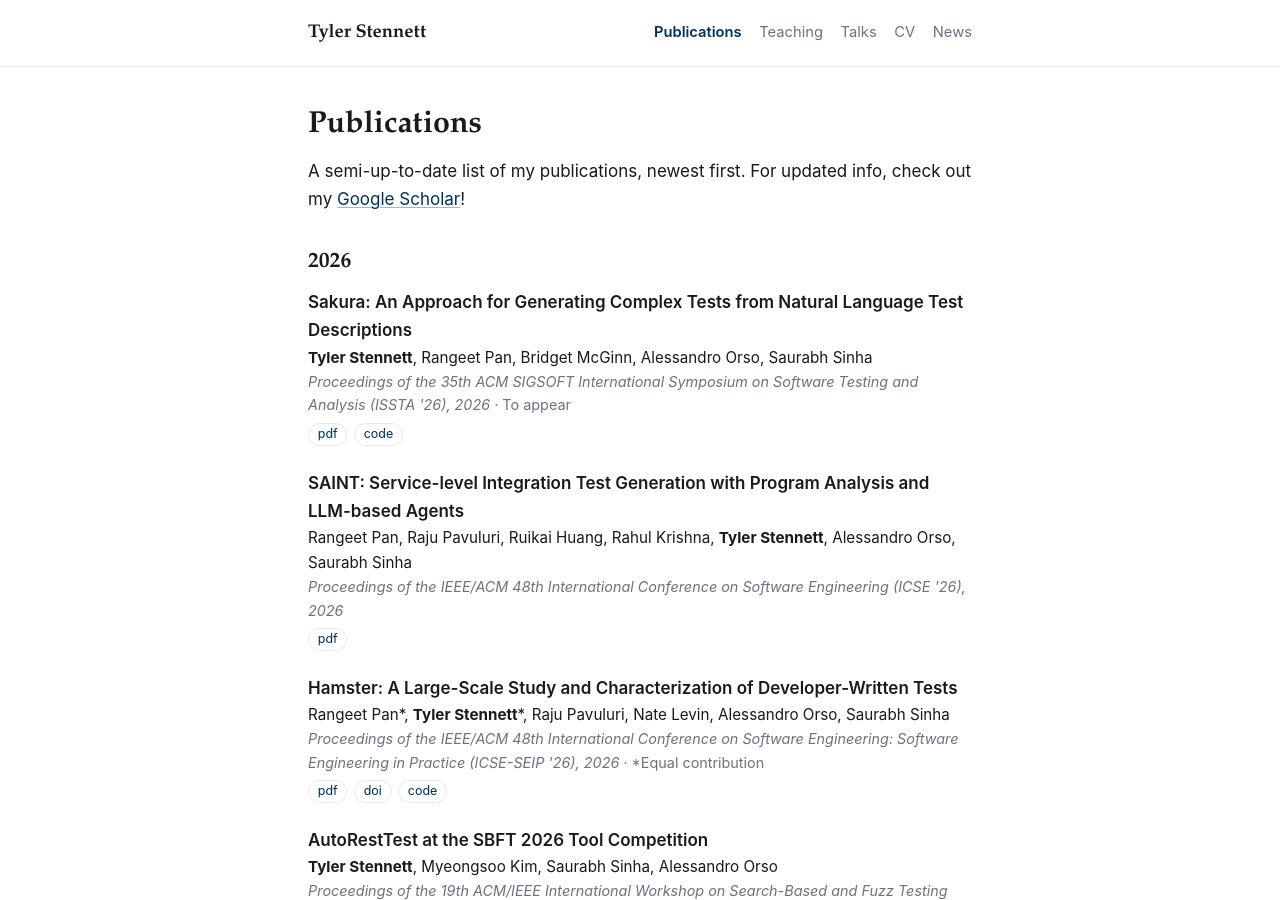
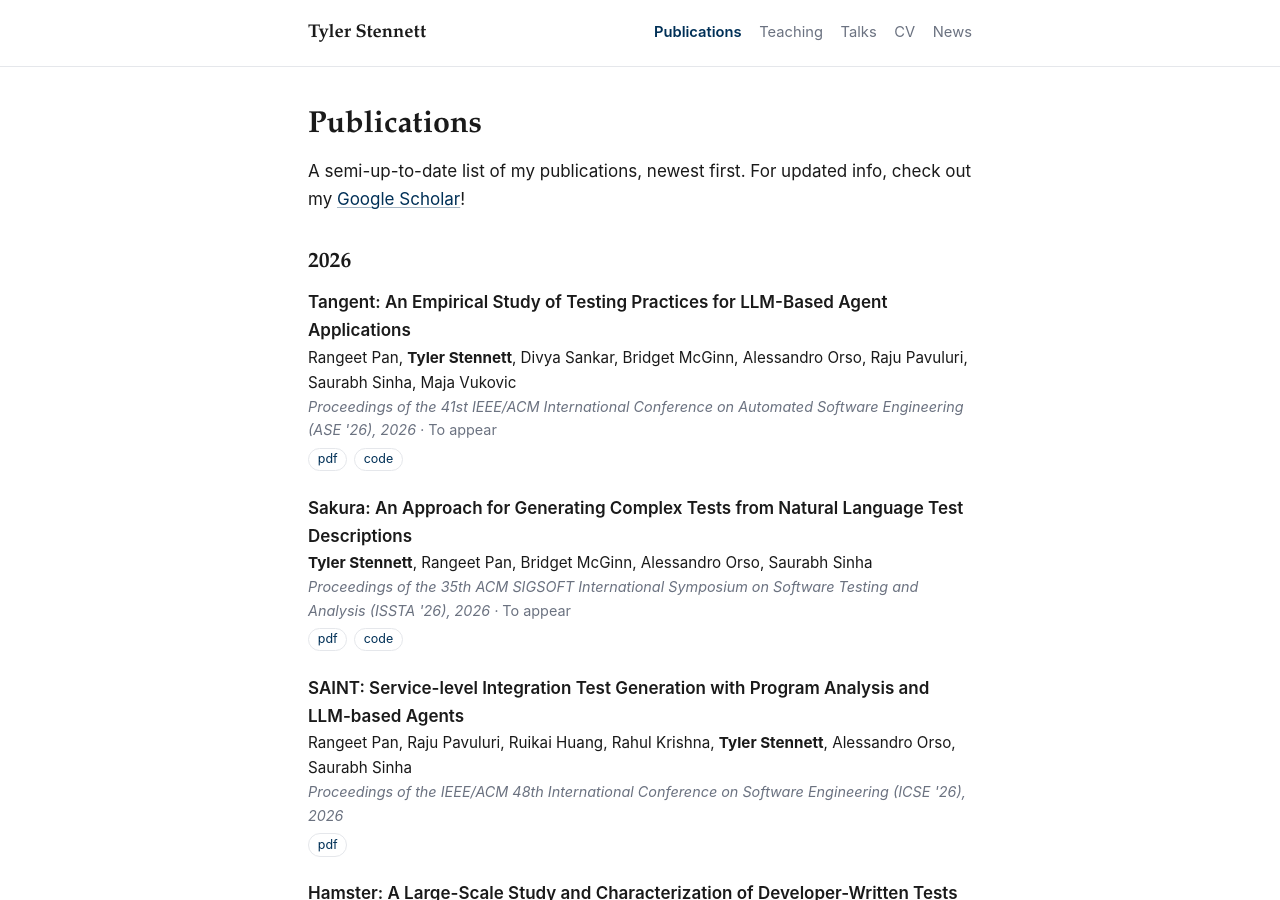
Before and after one commit to tylerstennett/tylerstennett.github.io, a Jekyll site: the page built from publications.md, in a window 1280 px wide and 900 px high. Built offline with Jekyll 4.4.1, drawn with Linux system fonts in a browser that asks for light colours.

Commit message:
feat: add tangent publication entry

```diff
--- a/_data/publications.yml
+++ b/_data/publications.yml
@@ -4,6 +4,17 @@
 # Every key under links: is optional; only present keys render as pills.
 # type is one of: conference | journal | workshop | demo | preprint
 # note renders after the venue (e.g. "To appear", "*Equal contribution").
+
+- title: "Tangent: An Empirical Study of Testing Practices for LLM-Based Agent Applications"
+  authors: "Rangeet Pan, Tyler Stennett, Divya Sankar, Bridget McGinn, Alessandro Orso, Raju Pavuluri, Saurabh Sinha, Maja Vukovic"
+  venue: "Proceedings of the 41st IEEE/ACM International Conference on Automated Software Engineering (ASE '26)"
+  year: 2026
+  type: conference
+  selected: false
+  note: "To appear"
+  links:
+    pdf: "https://arxiv.org/pdf/2608.08413"
+    code: "https://github.com/aster-test-generation/tangent-ase-2026"
 
 - title: "Sakura: An Approach for Generating Complex Tests from Natural Language Test Descriptions"
   authors: "Tyler Stennett, Rangeet Pan, Bridget McGinn, Alessandro Orso, Saurabh Sinha"
```
